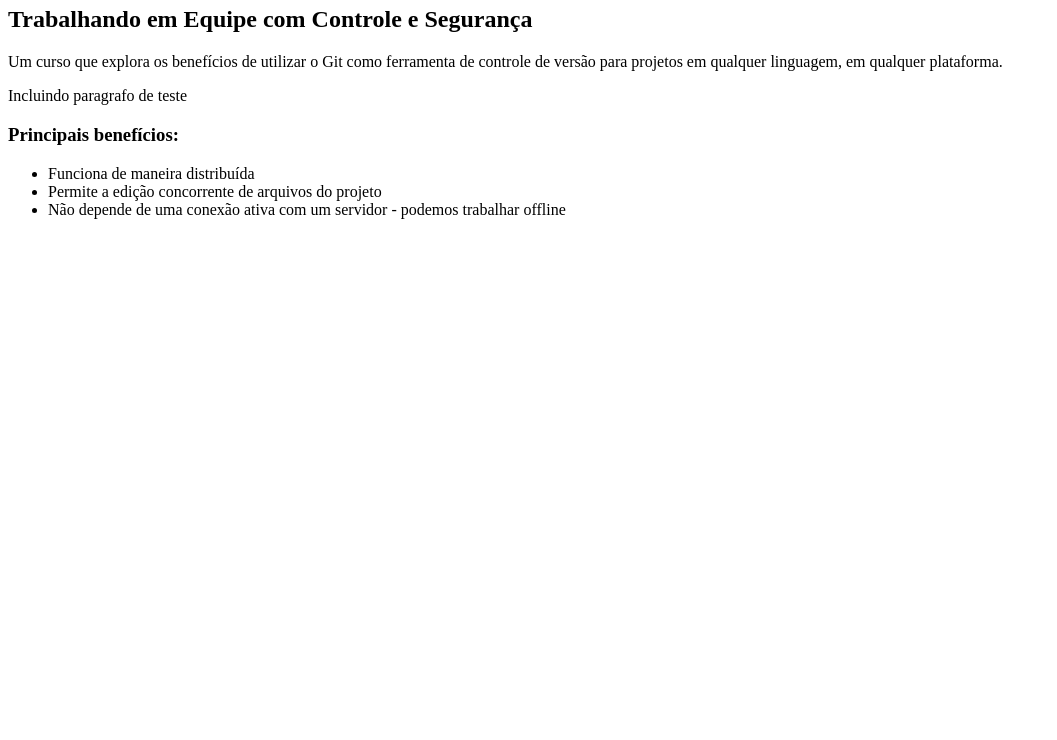
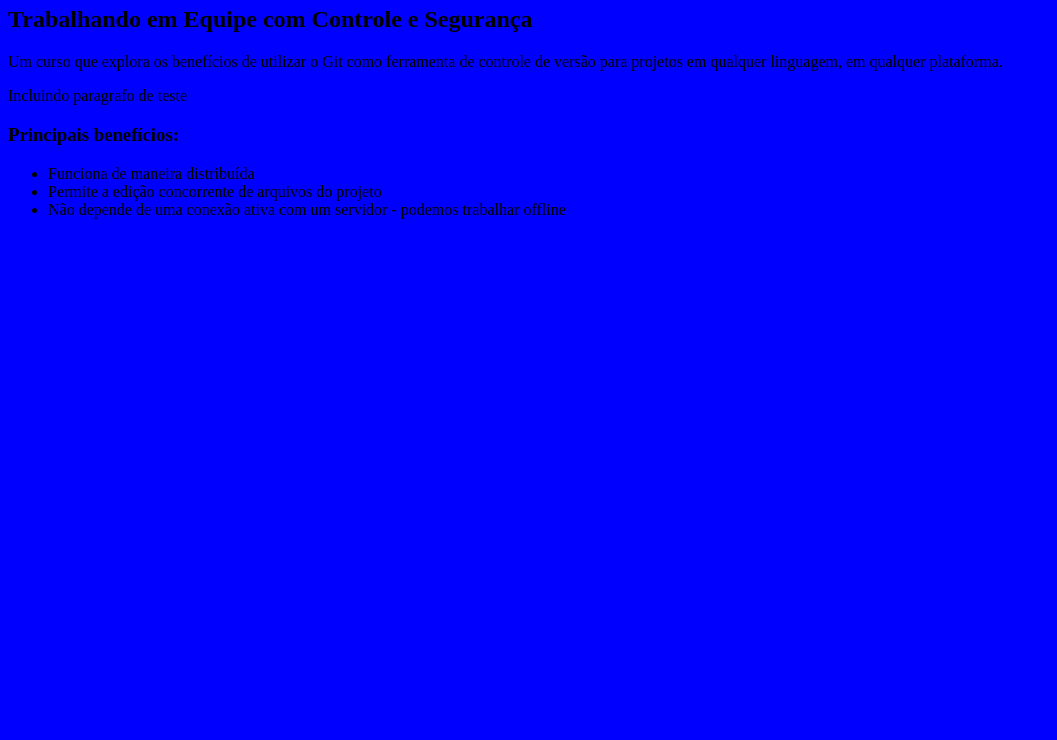
Before and after one commit to luizagarzim/CursoGit, a plain HTML site: page index.html in a window 1280 px wide. Shown: the part 60-800 px from the top of the page, without its empty margins (0-1057 px from the left). Drawn offline with Linux system fonts and the light colour scheme.

Commit message:
Adicionando Estilo

```diff
--- a/index.html
+++ b/index.html
@@ -1,5 +1,6 @@
 <html>
     <head>
+        <link rel="stylesheet" type="text/css" href="/stylesheet.css"/>
     </head>
     <body>
         <h1>Git</h1>
```
